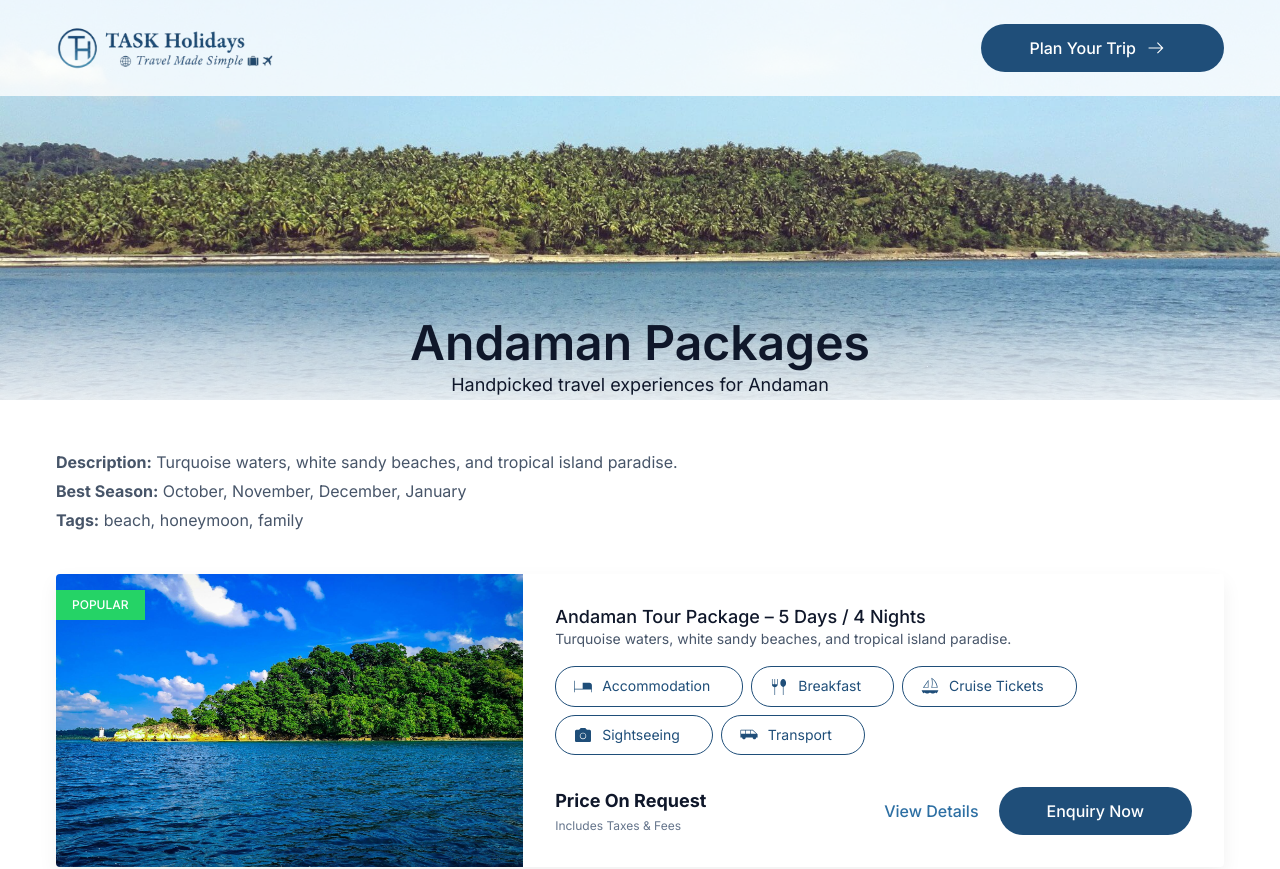
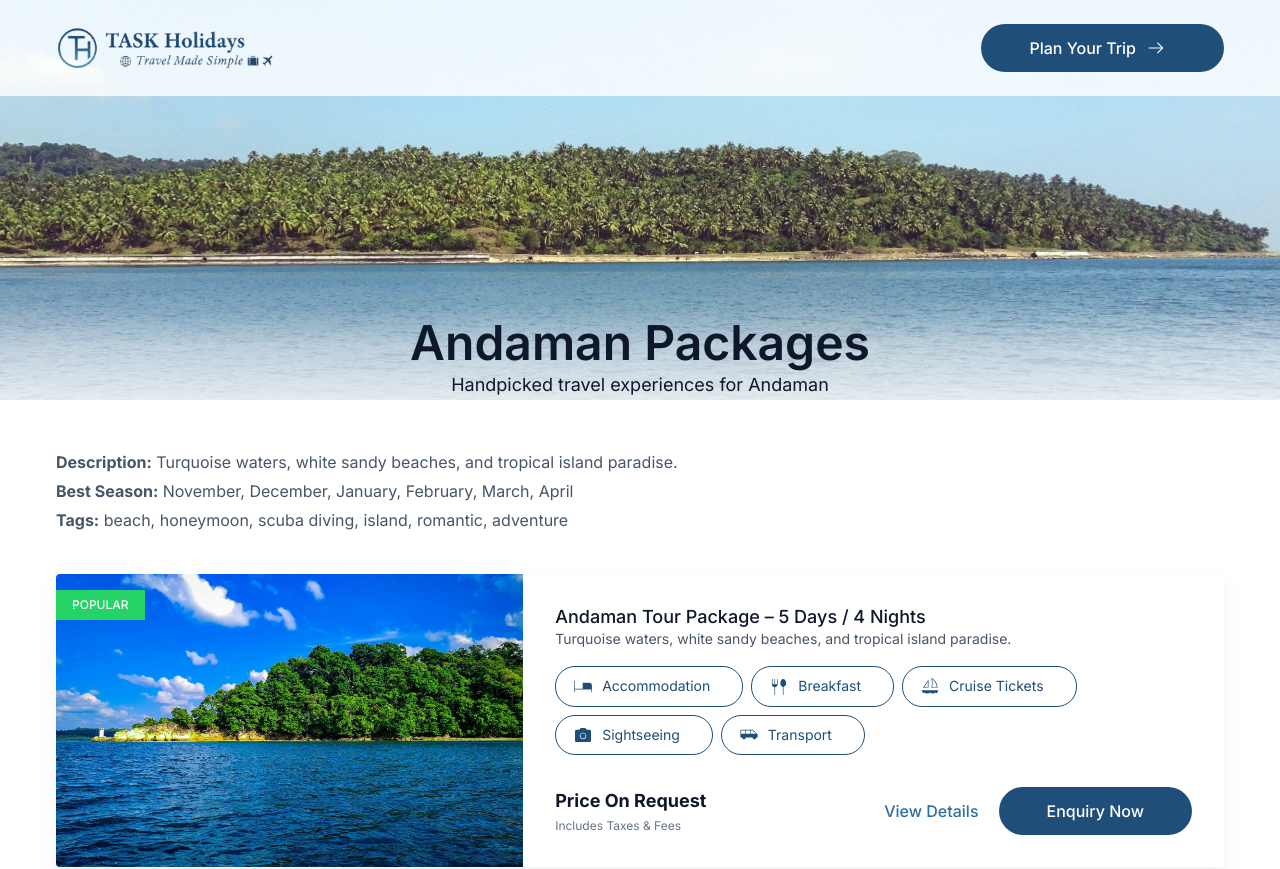
Before and after one commit to chamolivipin1991/Taskholidays, a Next.js app in the folder frontend/: page /packages/andaman in a window 1280 px wide. Shown: the top 869 px of the page. Built offline with nearby package versions, Linux system fonts and the light colour scheme.

Commit message:
email updated + tags + bestSeason updated

```diff
--- a/frontend/app/components/details/PackageGallery.module.css
+++ b/frontend/app/components/details/PackageGallery.module.css
@@ -146,7 +146,7 @@
 
 .gallery__modalNav___prev {
   left: 20px;
-  transform: rotate(180deg);
+  transform: translateY(-50%) rotate(180deg);
 }
 
 .gallery__modalNav___next {
--- a/frontend/app/components/shared/Footer.tsx
+++ b/frontend/app/components/shared/Footer.tsx
@@ -71,14 +71,14 @@ const Footer = () => {
                 <span className={styles.getintouch_valuesIcon}>
                   <MailIcon fill="var(--color-bg-primary)" size={34} />
                 </span>{" "}
-                example@gmail.com
+                contact@taskholidays.com
               </p>
-              <p className={styles.getintouch_values}>
+              {/* <p className={styles.getintouch_values}>
                 <span className={styles.getintouch_valuesIcon}>
                   <CallIcon fill="var(--color-bg-primary)" size={34} />
                 </span>{" "}
                 8888888888
-              </p>
+              </p> */}
 
               <SocialConnect />
             </div>
--- a/frontend/app/data/packages-data.ts
+++ b/frontend/app/data/packages-data.ts
@@ -11,8 +11,22 @@ export const packagesdata: PackagesData[] = [
       folder: "andaman",
       alt: "Turquoise waters, white sandy beaches, and tropical island paradise.",
     },
-    bestSeason: ["October", "November", "December", "January"],
-    tags: ["beach", "honeymoon", "family"],
+    bestSeason: [
+      "November",
+      "December",
+      "January",
+      "February",
+      "March",
+      "April",
+    ],
+    tags: [
+      "beach",
+      "honeymoon",
+      "scuba diving",
+      "island",
+      "romantic",
+      "adventure",
+    ],
     packages: [
       {
         packageId: "andaman-4n-5d",
@@ -520,8 +534,16 @@ export const packagesdata: PackagesData[] = [
       folder: "bali",
       alt: "Sacred temples, lush landscapes, and unforgettable island culture.",
     },
-    bestSeason: ["October", "November", "December", "January"],
-    tags: ["beach", "honeymoon", "family"],
+    bestSeason: [
+      "April",
+      "May",
+      "June",
+      "July",
+      "August",
+      "September",
+      "October",
+    ],
+    tags: ["beach", "honeymoon", "temples", "island", "nightlife", "adventure"],
     packages: [
       {
         packageId: "bali-4n-5d-east-bali",
@@ -929,8 +951,15 @@ export const packagesdata: PackagesData[] = [
       folder: "ladakh",
       alt: "Snow-capped mountains, high-altitude adventures, and breathtaking landscapes.",
     },
-    bestSeason: ["October", "November", "December", "January"],
-    tags: ["beach", "honeymoon", "family"],
+    bestSeason: ["May", "June", "July", "August", "September"],
+    tags: [
+      "adventure",
+      "bike trip",
+      "mountains",
+      "road trip",
+      "trekking",
+      "photography",
+    ],
     packages: [
       {
         packageId: "ladakh-4n-5d",
@@ -1395,8 +1424,15 @@ export const packagesdata: PackagesData[] = [
       folder: "rajasthan",
       alt: "Royal palaces, vibrant culture, and timeless desert heritage.",
     },
-    bestSeason: ["October", "November", "December", "January"],
-    tags: ["beach", "honeymoon", "family"],
+    bestSeason: [
+      "October",
+      "November",
+      "December",
+      "January",
+      "February",
+      "March",
+    ],
+    tags: ["heritage", "forts", "desert safari", "culture", "royal", "family"],
     packages: [
       {
         packageId: "rajasthan-4n-5d",
@@ -1863,8 +1899,22 @@ export const packagesdata: PackagesData[] = [
       folder: "kerala",
       alt: "Lush greenery, tranquil backwaters, and nature’s perfect escape.",
     },
-    bestSeason: ["October", "November", "December", "January"],
-    tags: ["beach", "honeymoon", "family"],
+    bestSeason: [
+      "October",
+      "November",
+      "December",
+      "January",
+      "February",
+      "March",
+    ],
+    tags: [
+      "backwaters",
+      "nature",
+      "honeymoon",
+      "family",
+      "houseboat",
+      "hill station",
+    ],
     packages: [
       {
         packageId: "kerala-4n-5d",
@@ -2618,8 +2668,15 @@ export const packagesdata: PackagesData[] = [
       folder: "dubai",
       alt: "Luxury skyline, desert adventures, and world-class experiences.",
     },
-    bestSeason: ["October", "November", "December", "January"],
-    tags: ["beach", "honeymoon", "family"],
+    bestSeason: ["November", "December", "January", "February", "March"],
+    tags: [
+      "luxury",
+      "shopping",
+      "desert safari",
+      "family",
+      "nightlife",
+      "modern city",
+    ],
     packages: [
       {
         packageId: "dubai-5n-6d",
--- a/frontend/app/globals.css
+++ b/frontend/app/globals.css
@@ -40,7 +40,7 @@
   --color-bg-primary: #ffffff;
   --color-bg-secondary: #f8fafc;
   --color-bg-muted: #f1f5f9;
-  --color-bg-overlay: rgba(15, 23, 42, 0.6);
+  --color-bg-overlay: rgba(15, 23, 42, 0.8);
 
   /* ==============================
      TEXT
```
Also changed, not shown: frontend/public/icons/whatsapp_icon.png.
